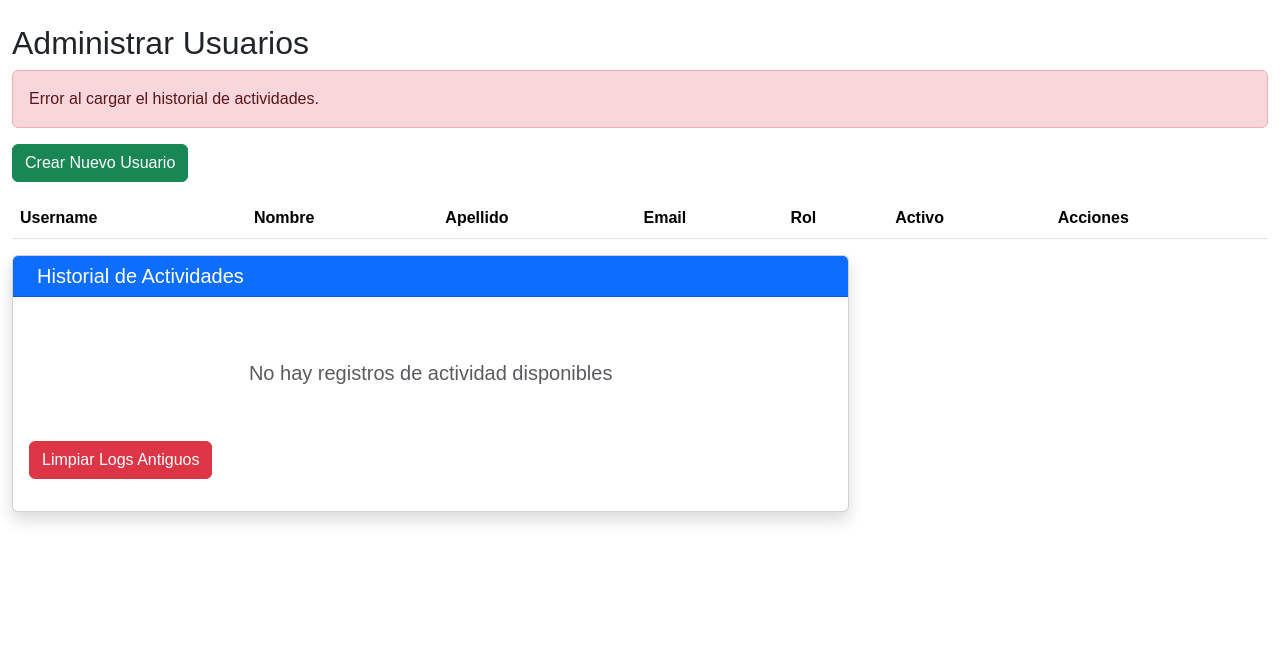
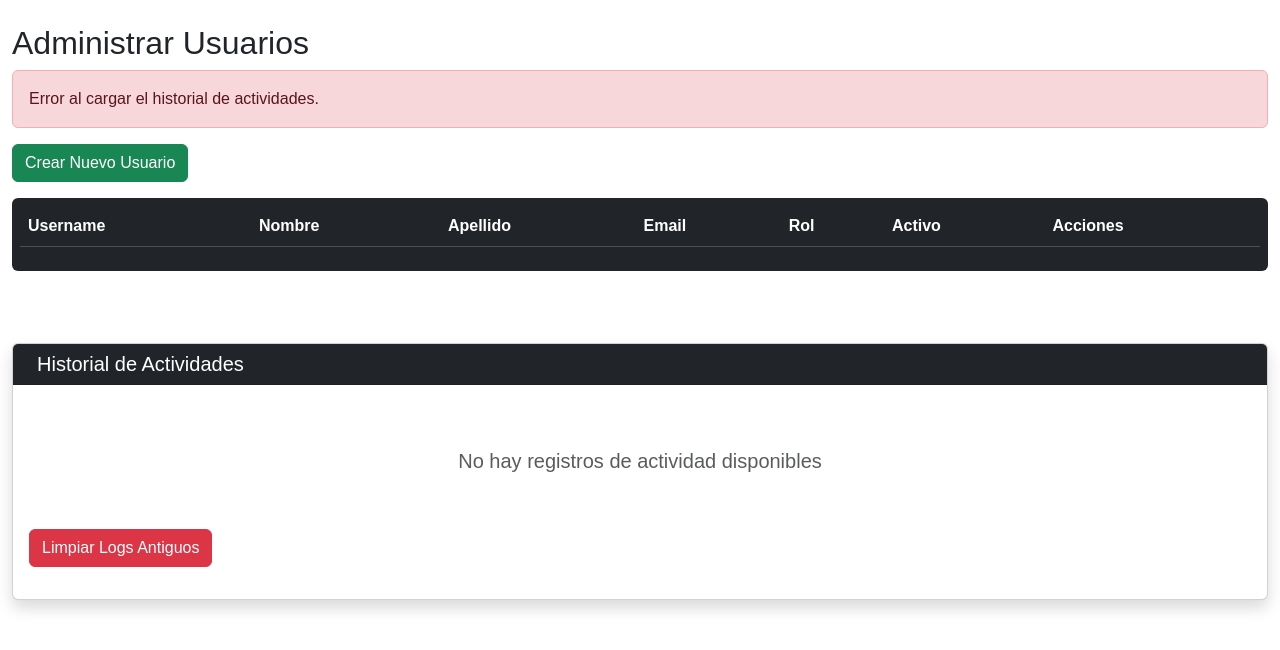
Before and after one commit to OscarNR7/CRM, a Django app: page /actividad/ in a window 1280 px wide. Shown: the part 48-698 px from the top of the page. Run offline with Django 5.2, Linux system fonts and the light colour scheme; a user stored in the database is signed in; tables that the repository leaves empty hold one stand-in row (values such as "Sample post"); lists and menus that the app fills with data are empty.

Commit message:
Modificacion tablas clientes, usuarios y pagos

```diff
--- a/clientes/templates/clientes/clientes.html
+++ b/clientes/templates/clientes/clientes.html
@@ -13,7 +13,6 @@
                 <div class="card-header bg-dark text-light">
                     <div class="card-head-clientes">
                         <h2 class="mb-0">Lista de Clientes</h2>
-                        <i class="fa-regular fa-sun" style="color: #FFD43B;"></i>
                     </div>
                     {% if messages %}
                         <div class="alert alert-danger" role="alert">
--- a/clientes/templates/vendedores/pagos.html
+++ b/clientes/templates/vendedores/pagos.html
@@ -41,9 +41,9 @@
             <div class="card-body bg-dark bordBLR">
                 {% for clave, datos in pagos_por_semana.items %}
                     {% if datos.clientes %}
-                        <h3 class="text-light"><strong>SEMANA {{ datos.semana }} DEL {{ datos.fecha_inicio|date:"d \d\e M"|upper }} AL {{ datos.fecha_fin|date:"d \d\e M"|upper }} del {{ datos.año }}</strong></h3>
+                        <h3 class="text-light">Semana {{ datos.semana }} : <br/> {{ datos.fecha_inicio|date:"d \d\e M"|upper }} AL {{ datos.fecha_fin|date:"d \d\e M"|upper }} DEL {{ datos.año }}</h3>
                     {% else %}
-                        <h3>SEMANA {{ datos.semana }} del {{ datos.año }} (sin clientes)</h3>
+                        <h3 class="text-light">Semana {{ datos.semana }} : del {{ datos.año }} (sin clientes)</h3>
                     {% endif %}
                     <div class="table-responsive">
 
--- a/static/css/styles.css
+++ b/static/css/styles.css
@@ -23,7 +23,7 @@
 
 /* Estilo para los otros enlaces de la barra de navegación */
 .nav-link {
-    color: white
+  color: white;
 }
 
 /* Espaciado entre los elementos de la barra de navegación */
@@ -36,6 +36,6 @@
   color: #ccc;
 }
 
-.nav-noP{
+.nav-noP {
   --bs-navbar-brand-padding-y: 0px !important;
 }
--- a/usuarios/templates/usuarios/listar_usuarios.html
+++ b/usuarios/templates/usuarios/listar_usuarios.html
@@ -1,6 +1,7 @@
 {% extends 'base.html' %}
 {% block titulo %}Usuarios{% endblock %}
 {% block content %}
+
 <h2>Administrar Usuarios</h2>
 {% if messages %}
     <div class="alert alert-danger" role="alert">
@@ -10,7 +11,10 @@
     </div>
 {% endif %}
 <a href="{% url 'crear_usuario' %}" class="btn btn-success mb-3">Crear Nuevo Usuario</a>
-<table class="table">
+
+<div class="d-flex flex-column align-items-center">
+    <div class="table-responsive p-2 bg-dark rounded-2 w-100 mb-4" >
+        <table class="table table-dark table-hover">
             <thead>
                 <tr>
                     <th>Username</th>
@@ -22,7 +26,7 @@
                     <th>Acciones</th>
                 </tr>
             </thead>
-    <tbody>
+            <tbody class="table-group-divider">
                 {% for usuario in usuarios %}
                 <tr>
                     <td>{{ usuario.username }}</td>
@@ -39,16 +43,18 @@
                 {% endfor %}
             </tbody>
         </table>
-<div class="col-md-8">
+    </div>
+
+    <div class="col-md-8 w-100 mt-5">
         <div class="card shadow">
-        <div class="card-header bg-primary text-white">
+            <div class="card-header bg-dark text-white">
                 <div class="d-flex justify-content-between align-items-center">
                     <h5 class="mb-0">
                         <i class="fas fa-history me-2"></i>
                         Historial de Actividades
                     </h5>
                     {% if total_logs %}
-                    <span class="badge bg-light text-dark">
+                        <span class="badge bg-black text-light">
                             Total: {{ total_logs }} registros
                         </span>
                     {% endif %}
@@ -159,6 +165,5 @@
         </div>
     </div>
 </div>
-</div>
 
 {% endblock %}
```
Lines whose indentation alone changed are shown as unchanged.
